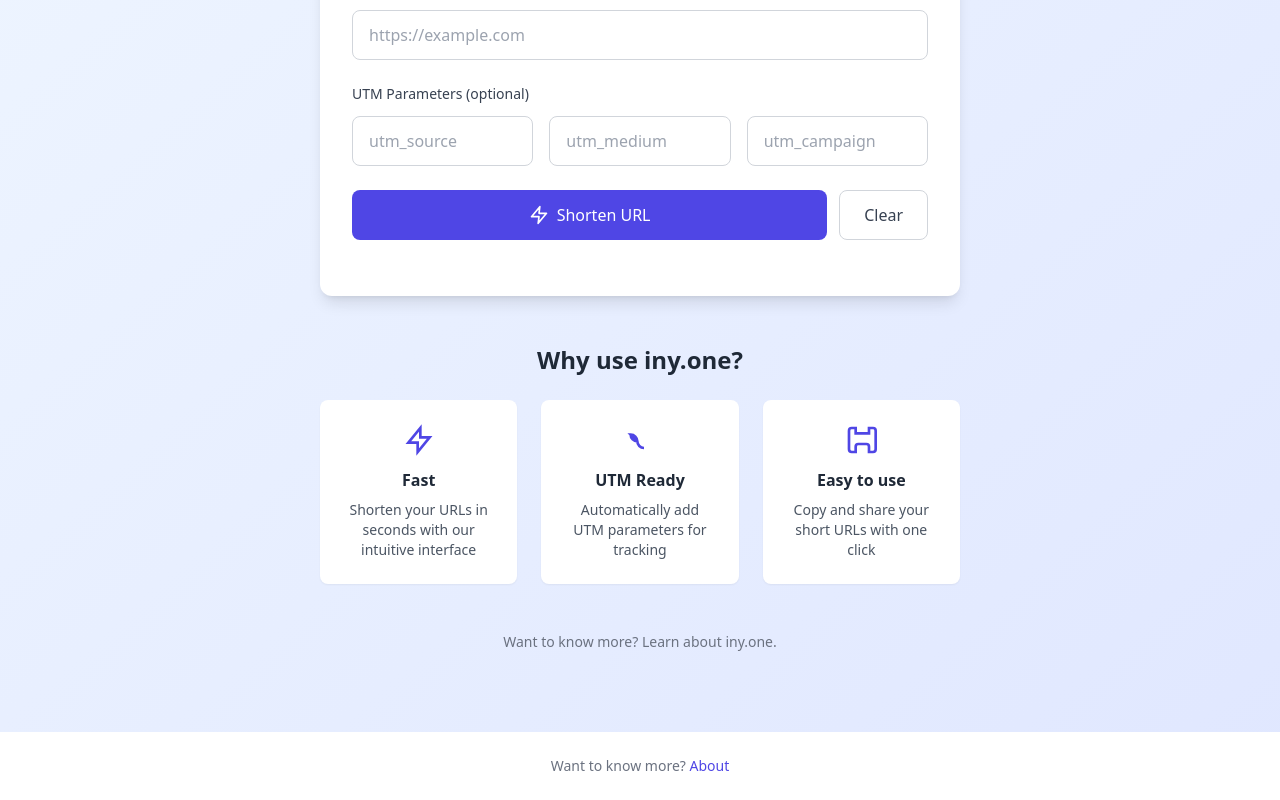
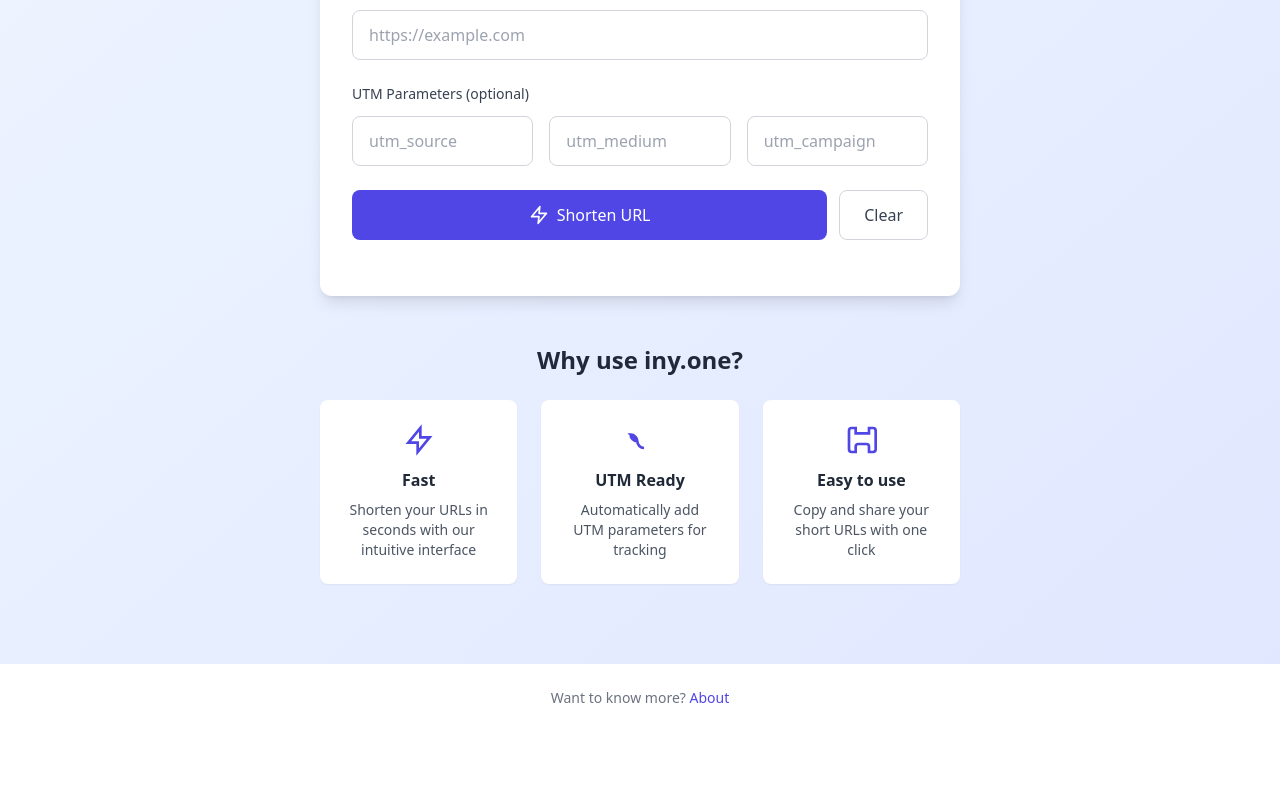
Before and after one commit to YairYR/iny-one-full, a Next.js app: page / in a window 1280 px wide. Shown: the part 358-1158 px from the top of the page. After the commit the page ends 1090 px from the top, so only its background shows below. Built offline with nearby package versions, Linux system fonts and the light colour scheme.

Commit message:
Update index.tsx

```diff
--- a/src/pages/index.tsx
+++ b/src/pages/index.tsx
@@ -69,14 +69,6 @@ function Home() {
               </div>
             </div>
           </section>
-
-          <p className="text-sm text-center text-gray-500 mt-12">
-            {lang.get('aboutLink') || (
-              <>
-                ¿Quieres saber más? <a href="/about" className="text-indigo-600 underline">Conoce iny.one</a>.
-              </>
-            )}
-          </p>
         </main>
       </Layout>
     </>
```
